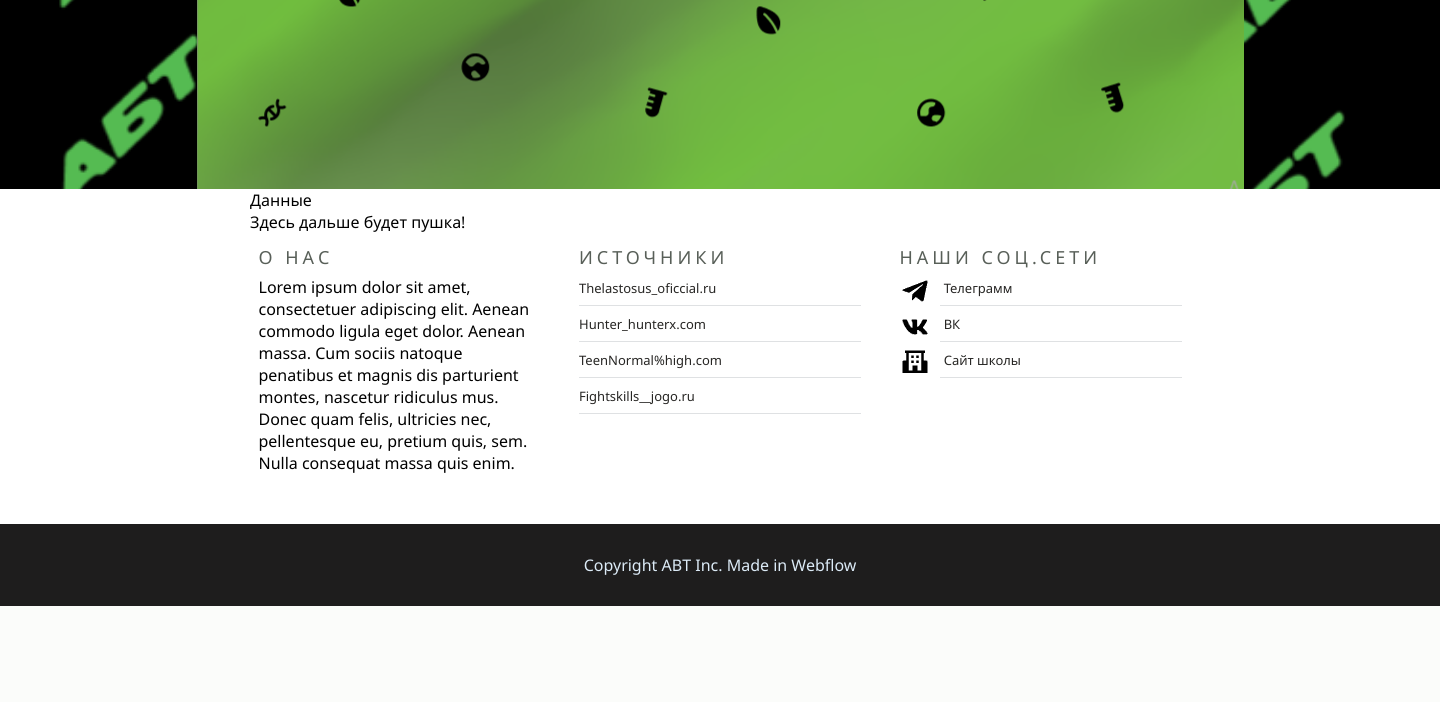
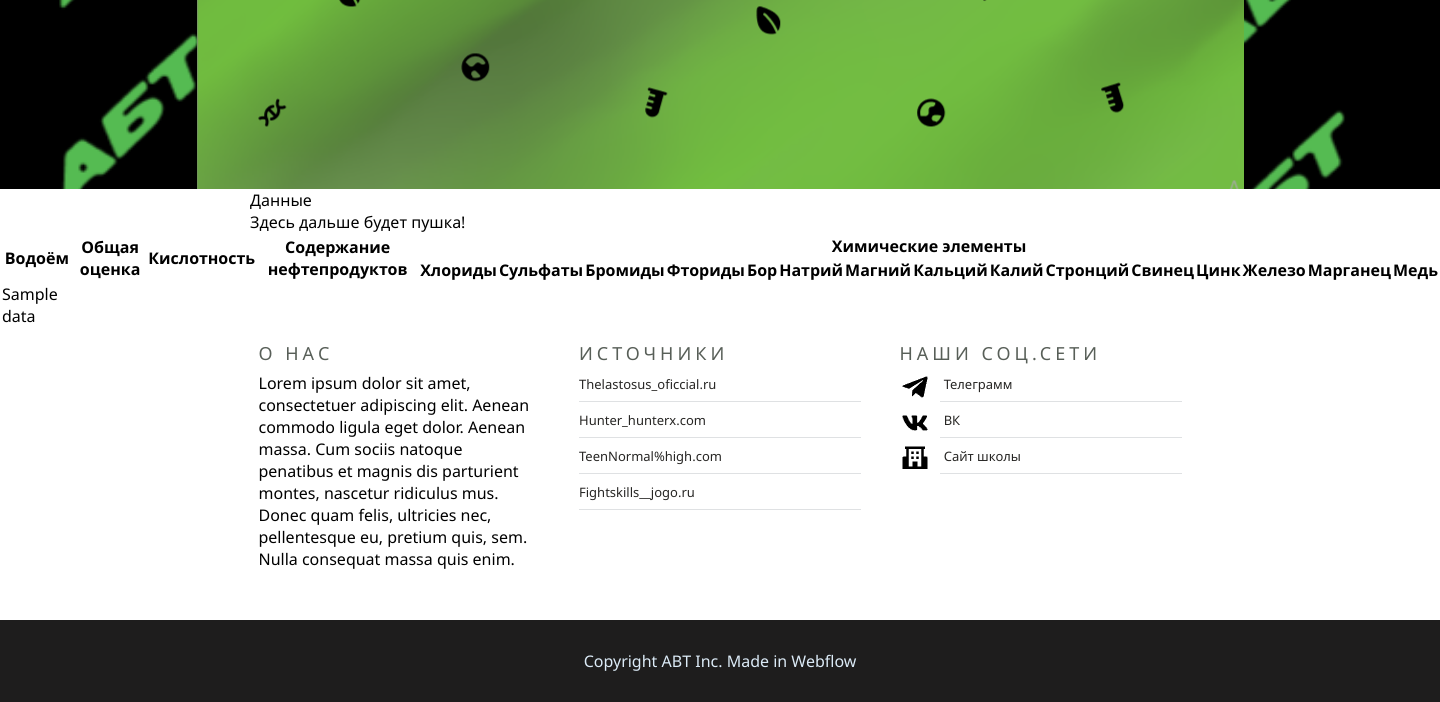
Before and after one commit to Annet0o0/10_proekt, a Flask app: template templates/data.html in a window 1440 px wide. Shown: the part 587-1289 px from the top of the page. Before the commit the page ends 1193 px from the top, so only its background shows below. Run offline with Flask 3, Linux system fonts and the light colour scheme; the template is opened without the code that fills it: most values are stand-ins (such as "Sample title", 1, 10 or a date in 2020).

Commit message:
data table

```diff
--- a/main.py
+++ b/main.py
@@ -12,10 +12,10 @@ def index():
     return render_template("index.html")
 @app.route("/data")
 def data():
-    return render_template("data.html")
+    return render_template("data.html",data=database.select("chemy_info"))
 
 if __name__=="__main__":
     database.connect()
-    database.create_table("chemy_info",["name","good","ph","petroleum","hloris","sulfis","bromis","ftoris","boris","natris","magnis","calcis","kalis","stroncis","plumbus","Zincum","ferrum","manganum","cuprum"])
+    database.create_table("chemy_info",["name","good","ph","petroleum","hloris","sulfis","bromis","ftoris","boris","natris","magnis","calcis","kalis","stroncis","plumbus","zincum","ferrum","manganum","cuprum"])
 
     app.run(host=HOST,port=PORT,debug=True)
--- a/templates/data.html
+++ b/templates/data.html
@@ -7,5 +7,43 @@
         <h3 class="title">Данные</h3>
         <p class="description">Здесь дальше будет пушка!</p>
     </div>
+
+    <table>
+        <thread>
+            <tr>
+                <th rowspan="2">Водоём</th>
+                <th rowspan="2">Общая оценка</th>
+                <th rowspan="2">Кислотность</th>
+                <th rowspan="2">Содержание нефтепродуктов</th>
+                <th colspan="15">Химические элементы</th>
+            </tr>
+            <tr>
+                <th>Хлориды</th>
+                <th>Сульфаты</th>
+                <th>Бромиды</th>
+                <th>Фториды</th>
+                <th>Бор</th>
+                <th>Натрий</th>
+                <th>Магний</th>
+                <th>Кальций</th>
+                <th>Калий</th>
+                <th>Стронций</th>
+                <th>Свинец</th>
+                <th>Цинк</th>
+                <th>Железо</th>
+                <th>Марганец</th>
+                <th>Медь</th>
+            </tr>
+        </thread>
+        <tbody>
+            {% for i in data %}
+            <tr>
+                {% for j in i %}
+                <td>{{ j }}</td>
+                {% endfor %}
+            </tr>
+            {% endfor %}
+        </tbody>
+    </table>
 </section>
 {% endblock %}
```
